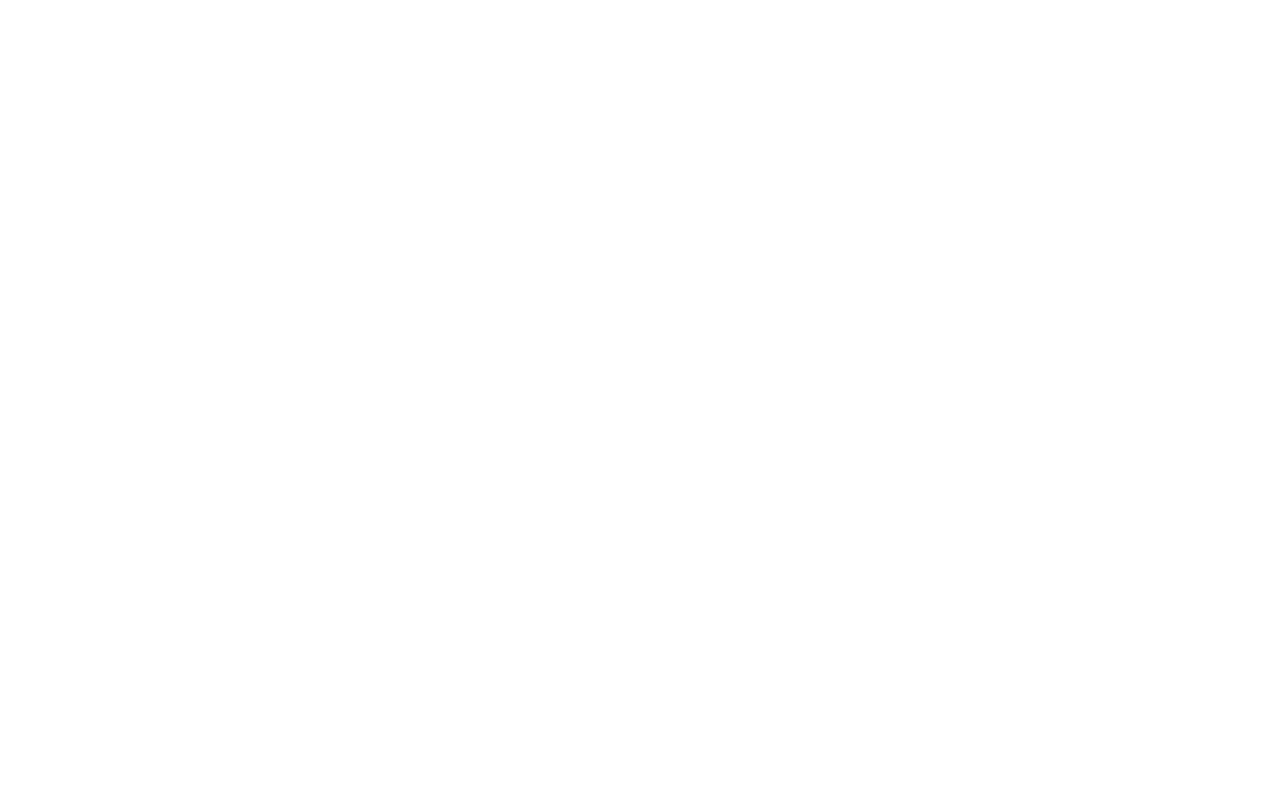
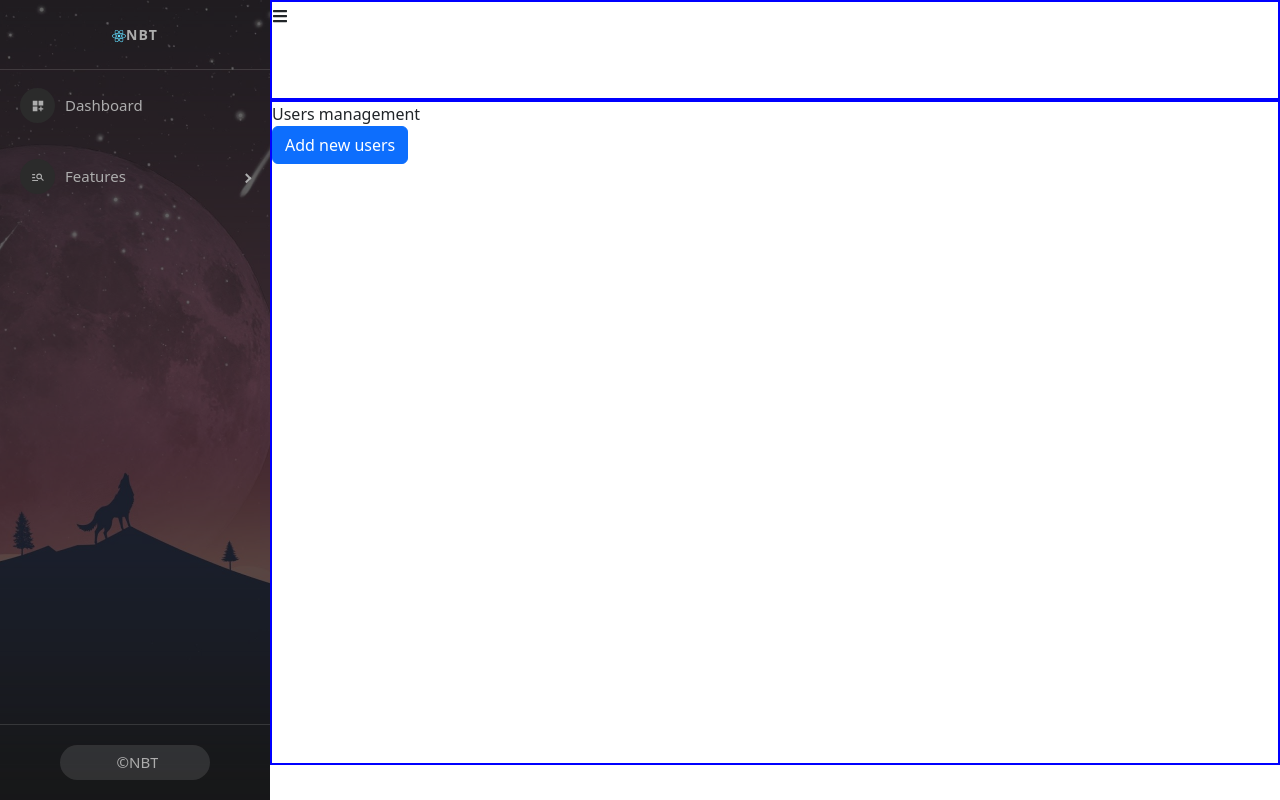
Before and after one commit to nbt2308/Front-end0, a React (Create React App) app: page /admin/manage-users in a window 1280 px wide. Before the commit this address had no page. Built offline with nearby package versions, Linux system fonts and the light colour scheme.

Commit message:
customize user management page

```diff
--- a/package.json
+++ b/package.json
@@ -3,6 +3,7 @@
   "version": "0.1.0",
   "private": true,
   "dependencies": {
+    "@tanstack/react-query": "^5.84.1",
     "@testing-library/dom": "^10.4.1",
     "@testing-library/jest-dom": "^6.6.4",
     "@testing-library/react": "^16.3.0",
--- a/src/components/Admin/Admin.js
+++ b/src/components/Admin/Admin.js
@@ -2,6 +2,7 @@
 import './Admin.scss';
 import { FaBars } from 'react-icons/fa';
 import { useState } from "react";
+import { Outlet } from 'react-router-dom';
 const Admin = (props) => {
     const [collapsed, setCollapsed] = useState(false);
     return (
@@ -12,8 +13,14 @@
                 </SideBar>
             </div>
             <div className="Admin-content">
-                <FaBars onClick={() =>  setCollapsed(!collapsed) } />
-                admin content
+                <div className="Admin-header">
+                    <FaBars onClick={() => setCollapsed(!collapsed)} />
+
+                </div>
+                <div className="Admin-main">
+                    <Outlet/>
+                </div>
+
             </div>
 
         </div>
--- a/src/components/Admin/Admin.scss
+++ b/src/components/Admin/Admin.scss
@@ -4,6 +4,34 @@
     .Sidebar-container {
         .pro-sidebar {
             height: 100vh;
+            position: fixed;
+            top: 0;
+            /* left: 0; */
+            z-index: 1;
+            bottom: 0;
         }
     }
+
+    .Admin-content {
+        display: flex;
+        flex-direction: column;
+        width: 100%;
+
+        .Admin-header {
+            position: fixed;
+            height: 100px;
+            border: 2px solid blue;
+            left: 270px;
+            right: 0;
+        }
+
+        .Admin-main {
+            border: 2px solid blue;
+            position: relative;
+            top: 100px;
+            margin-left: 270px;
+            min-height: calc(100vh - 135px);
+        }
+    }
+
 }
--- /dev/null
+++ b/src/components/Admin/Content/DashBoard.js
@@ -0,0 +1,6 @@
+const DashBoard=(props)=>{
+    return(
+        <></>
+    );
+}
+export default DashBoard;
--- /dev/null
+++ b/src/components/Admin/Content/ManageUsers.js
@@ -0,0 +1,20 @@
+import AddUsers from "./ModalAddNewUsers";
+const ManageUsers=(props)=>{
+    return(
+        <div className="manageUsers-container">
+            <div className="manageUsers-title">
+                Users management
+            </div>
+            <div className="Users-content">
+                <div className="Add-users">
+
+                    <AddUsers/>
+                </div>
+                <div className="table-users">
+
+                </div>
+            </div>
+        </div>
+    );
+}
+export default ManageUsers;
--- /dev/null
+++ b/src/components/Admin/Content/ModalAddNewUsers.js
@@ -0,0 +1,72 @@
+import { useState } from 'react';
+import Button from 'react-bootstrap/Button';
+import Modal from 'react-bootstrap/Modal';
+import Col from 'react-bootstrap/Col';
+import Form from 'react-bootstrap/Form';
+import Row from 'react-bootstrap/Row';
+const AddUsers=()=> {
+    const [show, setShow] = useState(false);
+
+    const handleClose = () => setShow(false);
+    const handleShow = () => setShow(true);
+
+    return (
+        <>
+            <Button variant="primary" onClick={handleShow}>
+                Add new users
+            </Button>
+
+            <Modal show={show} onHide={handleClose} size="lg" backdrop="static">
+                <Modal.Header closeButton>
+                    <Modal.Title>Add new users</Modal.Title>
+                </Modal.Header>
+                <Modal.Body>
+                    <Form>
+                        <Row className="mb-3">
+                            <Form.Group as={Col} controlId="formGridEmail">
+                                <Form.Label>Email</Form.Label>
+                                <Form.Control type="email" placeholder="Enter email" />
+                            </Form.Group>
+
+                            <Form.Group as={Col} controlId="formGridPassword">
+                                <Form.Label>Password</Form.Label>
+                                <Form.Control type="password" placeholder="Password" />
+                            </Form.Group>
+                        </Row>
+
+
+                        <Row className="mb-3">
+                            <Form.Group as={Col} className="mb-3" controlId="formGridUsername">
+                                <Form.Label>Username</Form.Label>
+                                <Form.Control placeholder="Username" />
+                            </Form.Group>
+                            <Form.Group as={Col} controlId="formGridRole">
+                                <Form.Label>Role</Form.Label>
+                                <Form.Select defaultValue="USER">
+                                    <option>USER</option>
+                                    <option>ADMIN</option>
+                                </Form.Select>
+                            </Form.Group>
+                            <Form.Group className="mb-12" controlId="formGridImage">
+                                <Form.Label>Image</Form.Label>
+                                 <Form.Control type='file' />
+                            </Form.Group>
+
+                        </Row>
+                    </Form>
+
+                </Modal.Body>
+                <Modal.Footer>
+                    <Button variant="secondary" onClick={handleClose}>
+                        Close
+                    </Button>
+                    <Button variant="primary" onClick={handleClose}>
+                        Save
+                    </Button>
+                </Modal.Footer>
+            </Modal>
+        </>
+    );
+}
+
+export default AddUsers;
--- a/src/components/Admin/SideBar.js
+++ b/src/components/Admin/SideBar.js
@@ -1,4 +1,6 @@
 import 'react-pro-sidebar/dist/scss/styles.scss';
+import { Link } from 'react-router-dom';
+import './SideBar.scss';
 import {
     ProSidebar,
     Menu,
@@ -8,8 +10,8 @@
     SidebarFooter,
     SidebarContent,
 } from 'react-pro-sidebar';
-import { FaReact, FaTachometerAlt, FaGem, FaGithub, FaRegLaughWink } from 'react-icons/fa';
-import { MdDashboardCustomize } from "react-icons/md";
+import { FaReact} from 'react-icons/fa';
+import { MdDashboardCustomize,MdOutlineManageSearch } from "react-icons/md";
 import sidebar_bg from '../../assets/images/bg2.jpg';
 const SideBar = (props) => {
     const { collapsed, rtl, toggled, handleToggleSidebar } = props;
@@ -45,21 +47,24 @@
                 <Menu iconShape="circle">
                     <MenuItem
                         icon={<MdDashboardCustomize />}
-                        // suffix={<span className="badge red">new</span>}
+                    // suffix={<span className="badge red">new</span>}
                     >
 
                         Dashboard
+                         <Link to="/admin" />
                     </MenuItem>
-                    <MenuItem icon={<FaGem />}> components</MenuItem>
                 </Menu>
                 <Menu iconShape="circle">
                     <SubMenu
-                        suffix={<span className="badge yellow">3</span>}
-                        icon={<FaRegLaughWink />}
+                        icon={<MdOutlineManageSearch />}
+                        title={"Features"}
                     >
-                        <MenuItem> 1</MenuItem>
-                        <MenuItem> 2</MenuItem>
-                        <MenuItem> 3</MenuItem>
+                        <MenuItem>
+                            Users management
+                            <Link to="/admin/manage-users" />
+                        </MenuItem>
+                        <MenuItem> Quizs management</MenuItem>
+                        <MenuItem> Questions management</MenuItem>
                     </SubMenu>
 
                 </Menu>
@@ -73,14 +78,14 @@
                     }}
                 >
                     <a
-                        href="https://github.com/azouaoui-med/react-pro-sidebar"
+                        href="https://github.com/nbt2308"
                         target="_blank"
                         className="sidebar-btn"
                         rel="noopener noreferrer"
                     >
-                        <FaGithub />
+
                         <span style={{ whiteSpace: 'nowrap', textOverflow: 'ellipsis', overflow: 'hidden' }}>
-                            viewsource
+                            &copy;NBT
                         </span>
                     </a>
                 </div>
--- /dev/null
+++ b/src/components/Admin/SideBar.scss
@@ -0,0 +1,32 @@
+.sidebar-btn-wrapper {
+    display: flex;
+    align-items: center;
+    justify-content: center;
+
+    .sidebar-btn {
+        transition: width 0.3s;
+        width: 150px;
+        padding: 1px 5px;
+        border-radius: 40px;
+        background: rgb(255 255 255 / 11%);
+        color: #adadad;
+        text-decoration: none;
+        margin: 0 auto;
+        height: 35px;
+        display: flex;
+        align-items: center;
+        justify-content: center;
+        text-overflow: ellipsis;
+        overflow: hidden;
+
+        span {
+            margin-left: 5px;
+            font-size: 15px;
+
+        }
+
+        &:hover {
+            color: blue;
+        }
+    }
+}
--- a/src/index.js
+++ b/src/index.js
@@ -8,6 +8,8 @@
 import User from './components/User/User';
 import Admin from './components/Admin/Admin';
 import HomePage from './components/Home/HomePage';
+import DashBoard from './components/Admin/Content/DashBoard';
+import ManageUsers from './components/Admin/Content/ManageUsers';
 
 const root = ReactDOM.createRoot(document.getElementById('root'));
 root.render(
@@ -18,7 +20,10 @@
         <Route index element={<HomePage />} />
         <Route path="/users" element={<User />} />
       </Route>
-      <Route path="/admin" element={<Admin />} />
+      <Route path="/admin" element={<Admin />} >
+        <Route index element={<DashBoard />} />
+        <Route path="manage-users" element={<ManageUsers />} />
+      </Route>
     </Routes>
   </BrowserRouter>
 
--- a/src/views/App.js
+++ b/src/views/App.js
@@ -1,7 +1,7 @@
 
 import '../styles/App.scss';
 import Header from '../components/Header/Header';
-import { Link, Outlet } from 'react-router-dom';
+import { Outlet } from 'react-router-dom';
 function App() {
   return (
     <div className="app-container">
```
Also changed, not shown: 1 other file (tests, documents, lock files or other folders).
